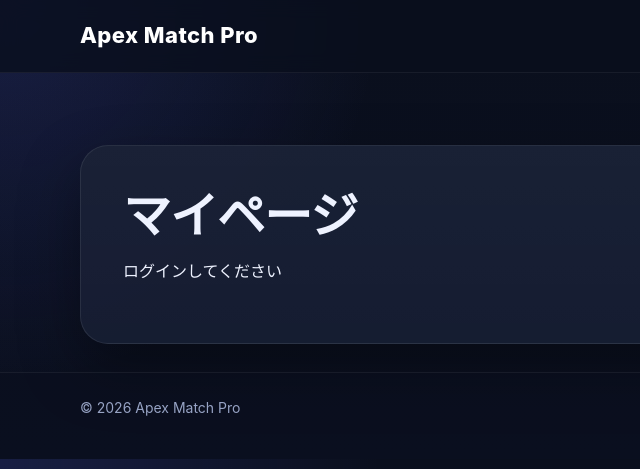
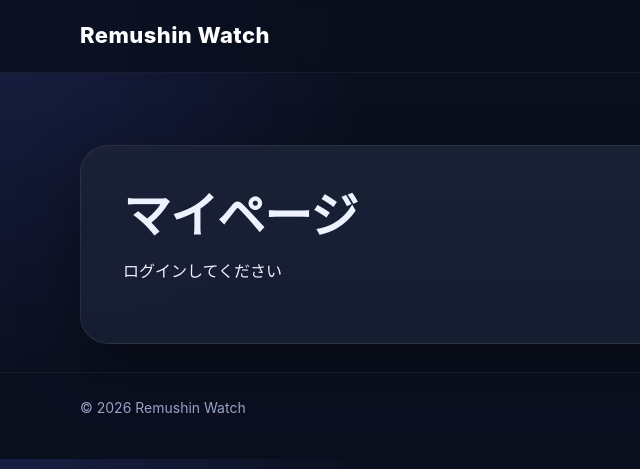
Before and after one commit to DJremushin/discord-server-app, a plain HTML site: page game/mypage.html in a window 1280 px wide. Shown: the top 469 px of the page, 0-640 px from the left. Drawn offline with Linux system fonts and the light colour scheme.

```diff
--- a/game/mypage.html
+++ b/game/mypage.html
@@ -3,7 +3,7 @@
 <head>
   <meta charset="UTF-8" />
   <meta name="viewport" content="width=device-width, initial-scale=1.0"/>
-  <title>マイページ | Apex Match Pro</title>
+  <title>マイページ | Remushin Watch</title>
   <link rel="stylesheet" href="game.css"/>
 
   <script async
@@ -14,7 +14,7 @@
 
 <header class="site-header">
   <div class="container header-inner">
-    <div class="brand">Apex Match Pro</div>
+    <div class="brand">Remushin Watch</div>
     <nav class="main-nav">
       <a href="index.html">トップ</a>
       <a href="create.html">募集作成</a>
@@ -37,7 +37,7 @@
 
 <footer class="site-footer">
   <div class="container footer-inner">
-    <p class="footer-copy">© 2026 Apex Match Pro</p>
+    <p class="footer-copy">© 2026 Remushin Watch</p>
   </div>
 </footer>
 
```
